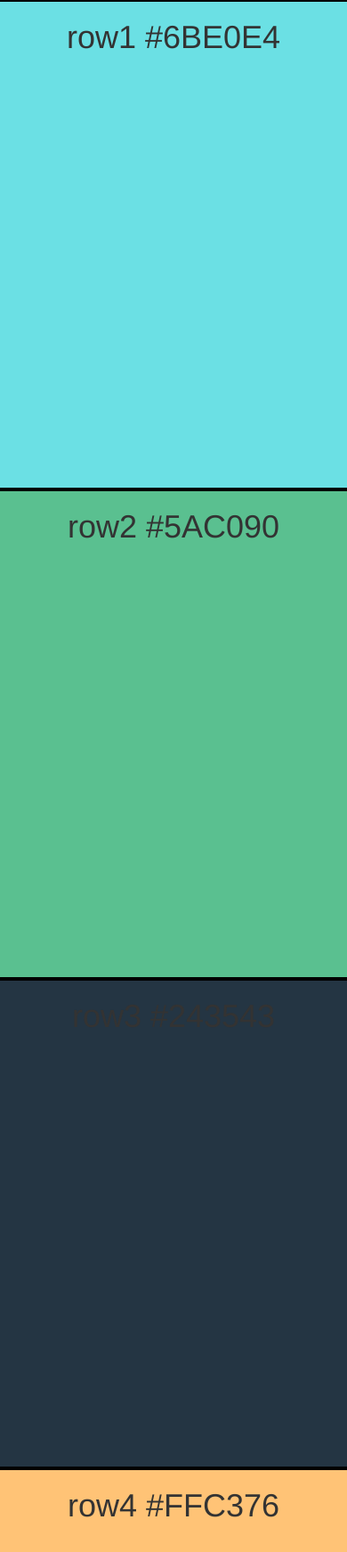
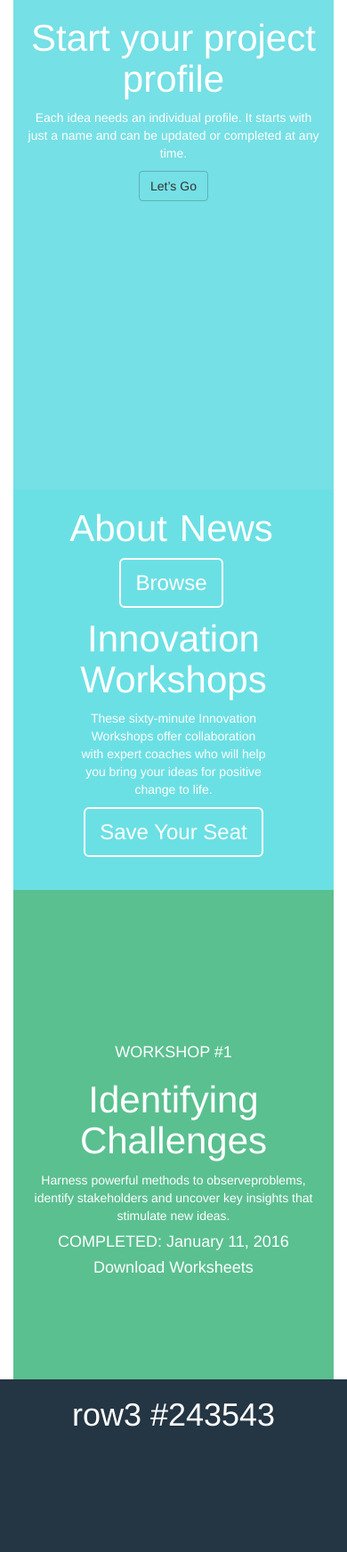
Before and after one commit to adamcweitzman/verb, a plain HTML site: page index.html in a window 390 px wide. Shown: the top 1744 px of the page at 89% size. Drawn offline with nearby package versions, Linux system fonts and the light colour scheme.

Commit message:
could i finish this today?

```diff
--- a/app.css
+++ b/app.css
@@ -1,12 +1,106 @@
+
+
+/* global overrides */
+
+body {
+	color:white;
+}
+
+.header-hero .home-feature {padding-bottom: 40px}
+.header-blur {opacity: 1}
+.project > ul > li.not-mobile {font-family: open sans; font-weight: 800; color: #fff}
+.home-feature {text-align: left}
+.home-feature h1 + p, .home-feature h2 + p {max-width: none}
+.blog-content + br, .blog-content + br + br {display: none}
+iframe {max-width: 100%}
+
+/* helper classes */
+
+.module .helper-center {text-align: center}
+.module .helper-inverse {color: #fff}
+.module .helper-leading {line-height: 1.7em}
+.module .helper-inverse a {color: #fff}
+.module .helper-inverse a:hover {text-decoration: underline}
+
+/* helper classes - new */
+
+img.helper-center {margin: 0 auto; display: block}
+
+/* competition colors */
+
+.header,
+.module-primary {background: #253544}
+.module-secondary {background: #ffc469}
+.module-tertiary {background: #64c18c}
+.module-four {background: #f2f2f2}
+.module-five {background: #75e0e5}
+
+/* competition buttons */
+
+.module .btn-default {background: none; color: #333; border-color: rgba(0,0,0,.2)}
+.module .btn-default:hover {border-color: rgba(0,0,0,.5)}
+.module .btn.helper-inverse {background: none; color: #fff; border-color: rgba(255,255,255,.4)}
+.module .btn.helper-inverse:hover {border-color: rgba(255,255,255,.8)}
+
+/* module row margin */
+
+.row.module {margin: 0}
+
+/* divider */
+
+.divider {background: #333}
+.divider-horizontal {height: 2px; margin: 30px 0}
+.divider-horizontal.divider-20 {width: 20%}
+.divider-vertical {width: 2px}
+.divider.helper-inverse {background: #fff}
+
+/* blog bio */
+
+.blog-footer {color: #333}
+.blog-footer .avatar {float: right; width: 100px; border-radius: 100%}
+.blog-footer h4 {margin: 0}
+.blog-footer p {margin: 10px 0}
+.blog-footer h4 + p {margin: 2px 0 0 0; color: #666}
+
+/* mobile adjustments */
+
+@media (max-width: 767px) {
+
+.module h1 {font-size: 42px}
+.module .btn-lg {font-size: 24px}
+.module .home-feature .btn-lg {margin-bottom: 20px}
+
+}
+
+/* hide unnecessary registration sections */
+
+.edit-venture #section-4, .edit-venture #section-5, .edit-venture #section-8, .edit-venture #section-10, .edit-venture #section-15 {display: none}
+.vreg-section-foot .terms-conditions.hidden + #next {display: none !important}
+.vreg-section-image h1 {display: none}
+
+.container-fluid {
+	/*margin:-20px;*/
+}
+
+
+#innovation {
+    color: white;
+    top: -100px;
+}
 
 .row {
 	text-align: center;
-	border: 2px solid black;
 	height: 550px;
 }
 
+
+#bold {
+	font-weight:700;
+}
+
 #one {
-	background-color: #6BE0E4
+	background-color: #6BE0E4;
+	height:225px;
 }
 
 #two {
@@ -32,3 +126,20 @@
 #seven {
 	background-color: #FFC376
 }
+
+#seat {
+       color:white;
+       border:2px solid white;
+}
+
+.list {
+	color:white;
+}
+
+#oneh1 {
+	top: 200px;
+}
+
+.topMargin {
+	top:100px;
+}
--- a/index.html
+++ b/index.html
@@ -5,13 +5,54 @@
 	<title>Dell Children</title>
 	<link rel="stylesheet" href="https://maxcdn.bootstrapcdn.com/bootstrap/3.3.6/css/bootstrap.min.css"/>
 	<link rel="stylesheet" href="app.css"/>
+	<link href='https://fonts.googleapis.com/css?family=Open+Sans:400,800' rel='stylesheet' type='text/css'>
 </head>
 <body>
-	<div class="row" id="one">
-		<h1>row1 #6BE0E4</h1>
+
+<div class="container-fluid">
+	<div class="row module module-five">
+		<div class="col col-sm-8 col-sm-offset-2">
+			<h1 class="helper-center">Start your project profile</h1>
+			<p class="helper-center">
+			Each idea needs an individual profile. It starts with just a name and can be updated or completed at any time.
+			</p>
+			<p class="helper-center"><a class="btn btn-default" href="/#/register">Let’s Go</a></p>
+		</div>
+	</div><!--end module-->
+
+
+	<div class="module row" id="one">
+    	<div class='col col-md-8'></div>
+      	<div class-"col col-md-4">
+        	<ul class="list-inline">
+         		<li><a href=#><h1 class="list">About</h1></a></li>
+           		<li><a href=#><h1 class="list">News</h1></a></li>
+           		<li><a id='seat' class="btn btn-lg btn-default" href="#">Browse</a></li>
+        	</ul>
+      	</div>
+    </div>
+	<div class="module row" id="one">
+		<div class="col col-xs-2"></div>
+		<div class="col col-xs-8" id="innovation">
+			<h1 class='helper-center' id="oneh1">Innovation Workshops</h1>
+		                 <p>These sixty-minute Innovation Workshops offer collaboration with expert coaches who will help you bring your ideas for positive  change to life. </p>
+		                 <p class="helper-center"><a id='seat' class="btn btn-lg btn-default" href="/#/register">Save Your Seat</a></p>
+		</div>
+		<div class="col col-xs-2"></div>
 	</div>
-	<div class="row" id="two">
-		<h1>row2 #5AC090</h1>
+
+	<div class="module row" id="two">
+		<div class="col-md-1"></div>
+		<div class="col col-md-3 topMargin">
+			<h4>WORKSHOP #1</h4>
+			<h1>Identifying Challenges</h1>
+			<p>Harness powerful methods to observeproblems, identify stakeholders and uncover key insights that stimulate new ideas.</p>
+			<h4>COMPLETED: January 11, 2016</h4>
+			<h4>Download Worksheets</h4>
+		</div>
+		<div class="col col-md-8">
+
+		</div>
 	</div>
 	<div class="row" id="three">
 		<h1>row3 #243543</h1>
@@ -28,5 +69,6 @@
 	<div class="row" id="seven">
 		<h1>row7 #FFC376</h1>
 	</div>
+</div>
 </body>
 </html>
```
